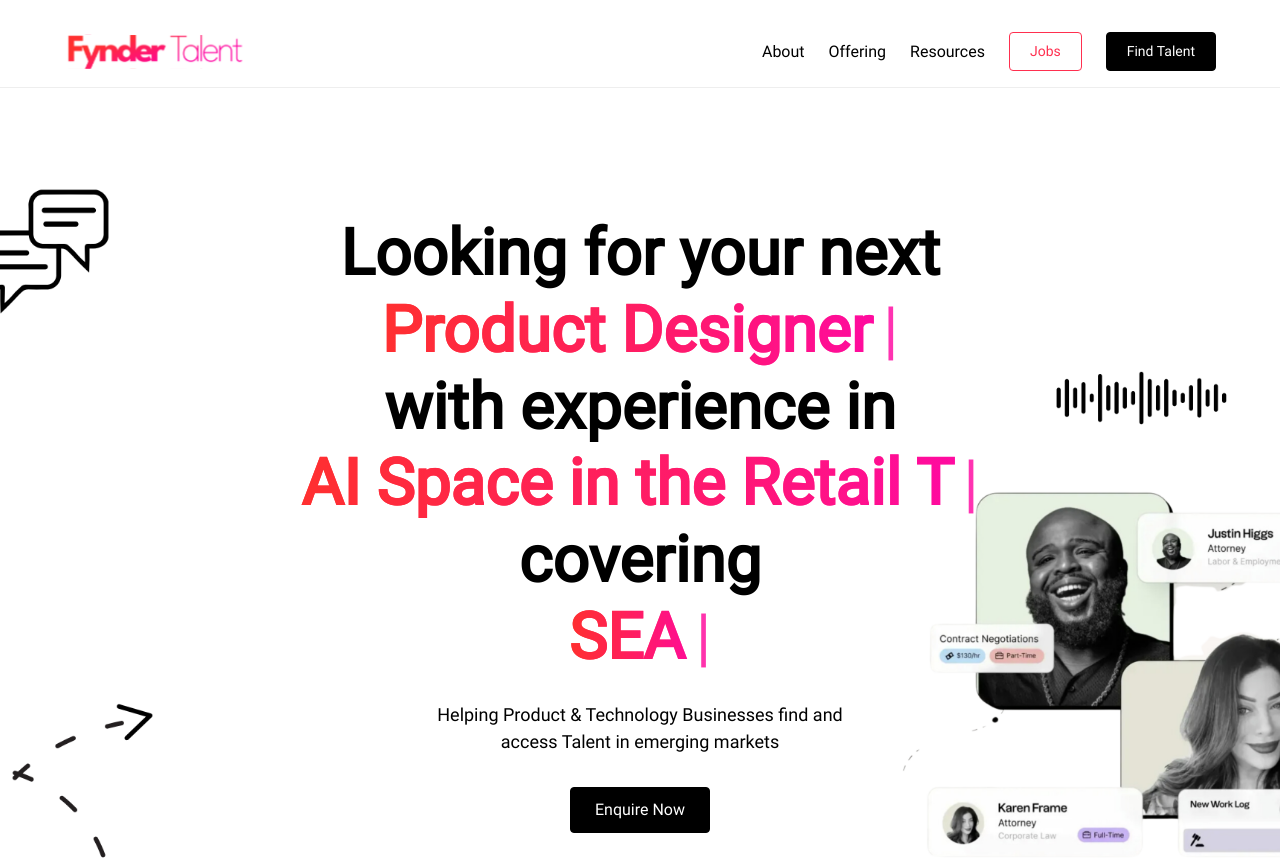
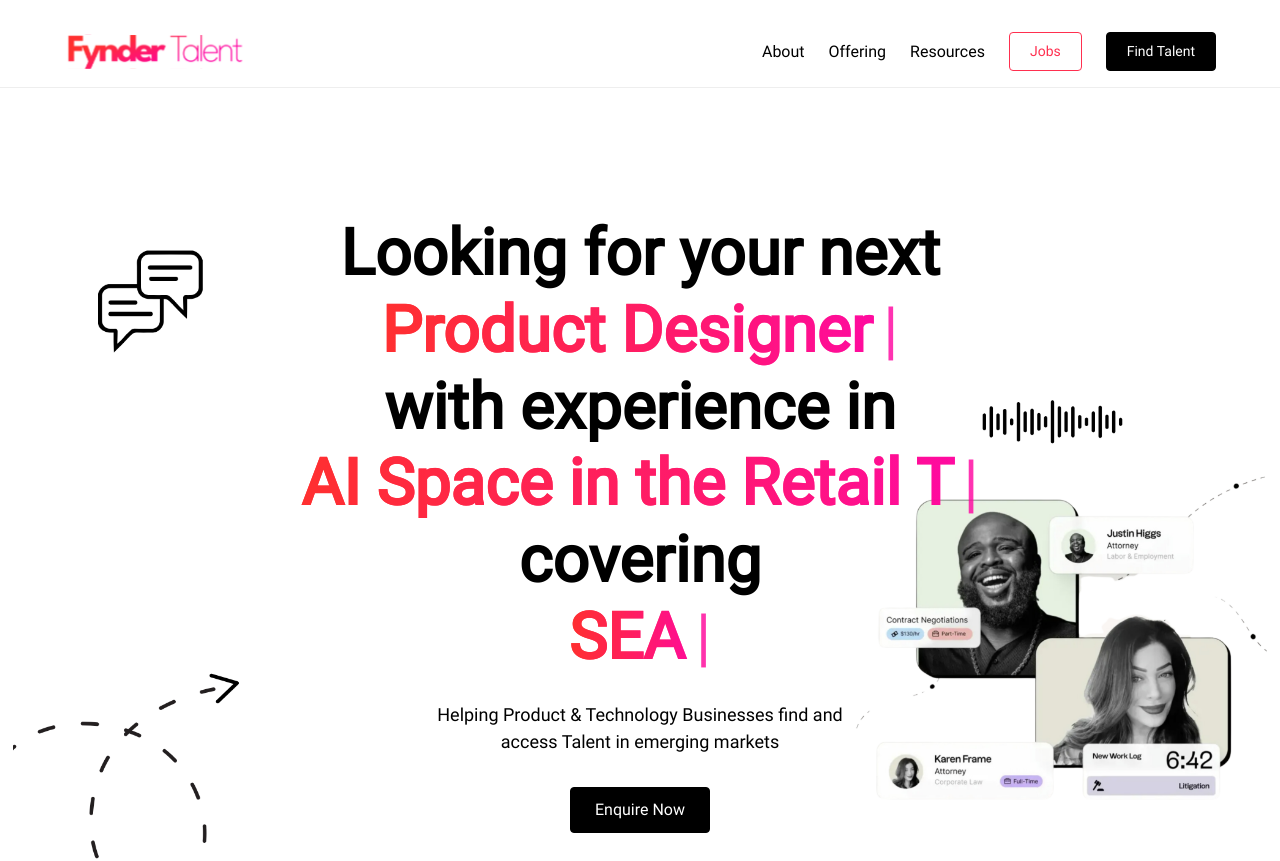
Before and after one commit to yogi-mahtani/yogi-mahtani, a Next.js app: page / in a window 1280 px wide. Shown: the top 861 px of the page. Built offline with nearby package versions, Linux system fonts and the light colour scheme.

Commit message:
fix: decrease size of image with decreasing screen size

```diff
--- a/src/app/components/HomeHeading/index.css
+++ b/src/app/components/HomeHeading/index.css
@@ -13,16 +13,16 @@
   background-clip: content-box;
 
   /* Remove the background for mobile */
-  @media (max-width: 767px) {
+  @media (max-width: 1024px) {
     background-image: none;
+  }
+  @media (min-width: 1025px) and (max-width: 1400px) {
+    background-size: 98%;
   }
 }
 
 .intro {
   display: flex;
-  background-size: contain;
-  background-size: 100% 100%;
-  object-fit: cover;
   flex-direction: column;
   align-items: center;
   justify-content: center;
```
